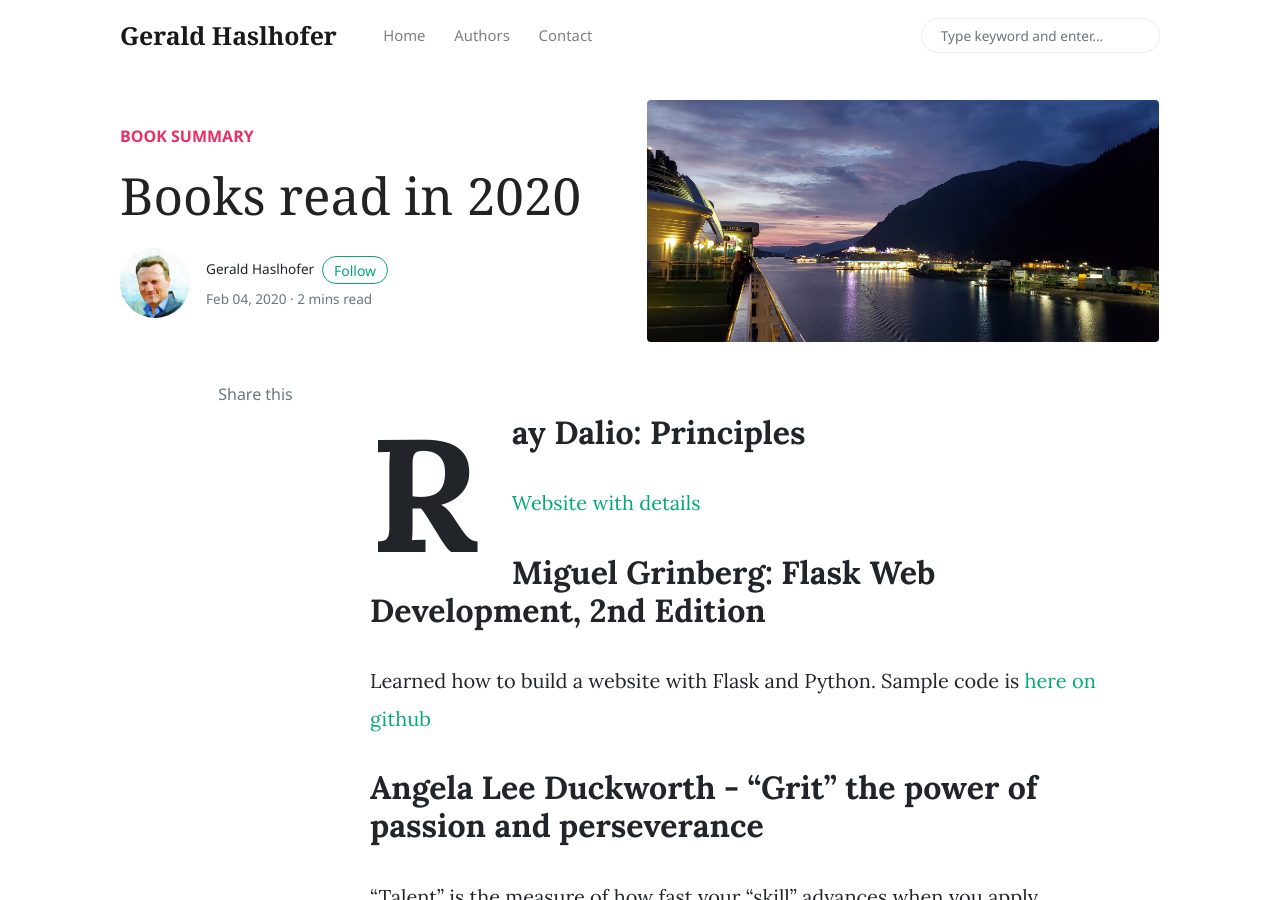
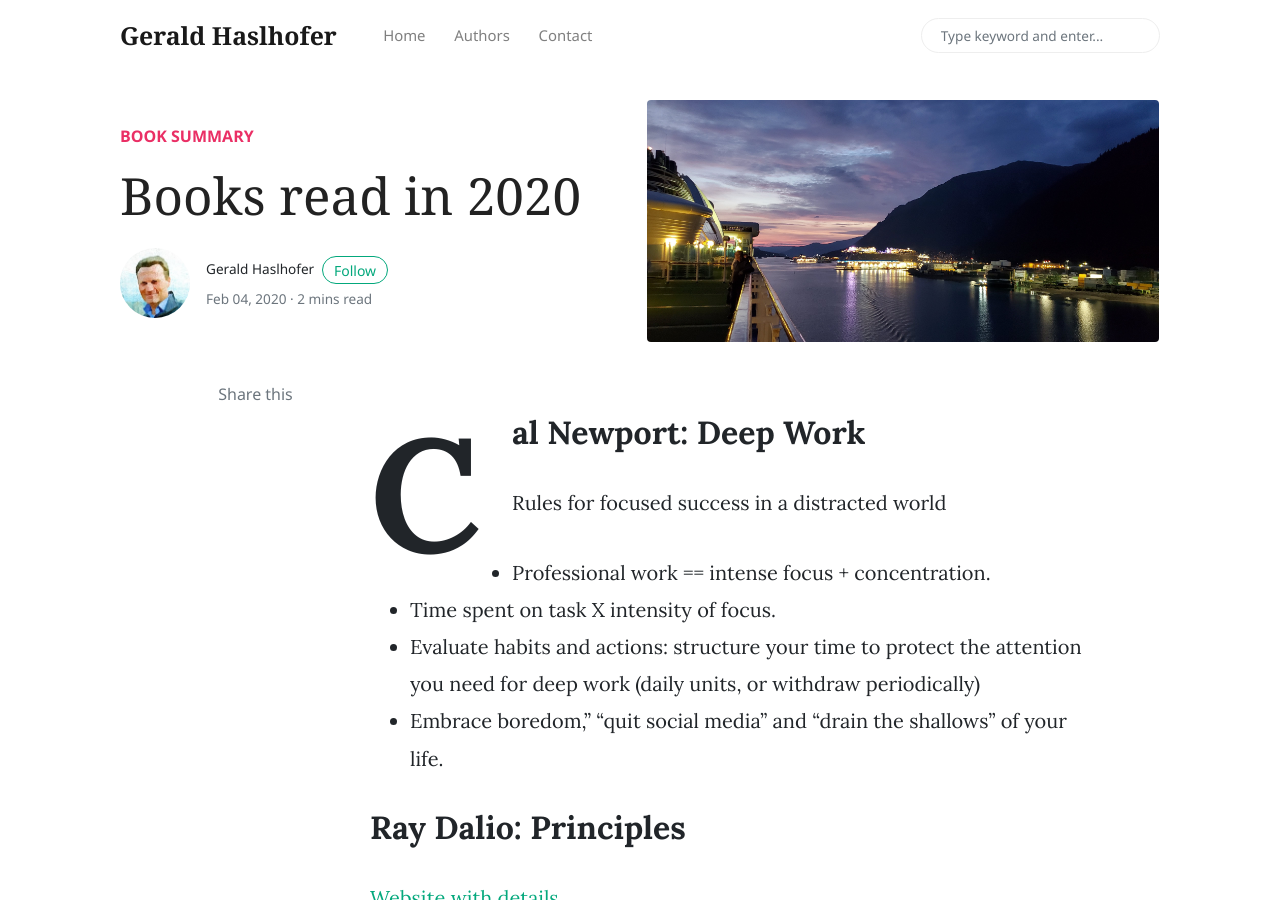
Before and after one commit to haslhofer/haslhofer.github.io, a Jekyll site: the page built from _posts/2020-02-04-books-read-in-2020.md, in a window 1280 px wide and 900 px high. Built offline with Jekyll 4.4.1, drawn with Linux system fonts in a browser that asks for light colours; nearby versions of some CDN libraries; comment, search, counter and statistics services are not loaded.

Commit message:
Update 2020-02-04-books-read-in-2020.md

```diff
--- a/_posts/2020-02-04-books-read-in-2020.md
+++ b/_posts/2020-02-04-books-read-in-2020.md
@@ -6,6 +6,16 @@ categories: [ book summary ]
 image: assets/images/landscape2.jpg
 ---
 
+
+
+**Cal Newport: Deep Work**
+---
+Rules for focused success in a distracted world
+
+- Professional work == intense focus + concentration.
+- Time spent on task X intensity of focus.
+- Evaluate habits and actions: structure your time to protect the attention you need for deep work (daily units, or withdraw periodically)
+- Embrace boredom,” “quit social media” and “drain the shallows” of your life.
 
 
 **Ray Dalio: Principles**
```
